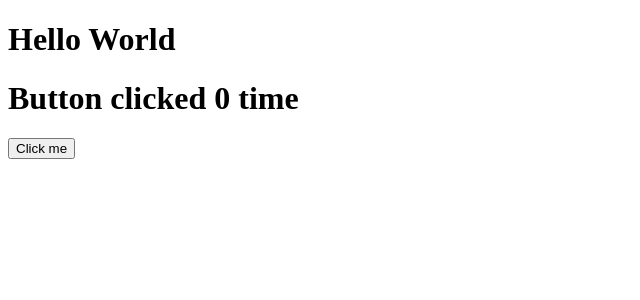
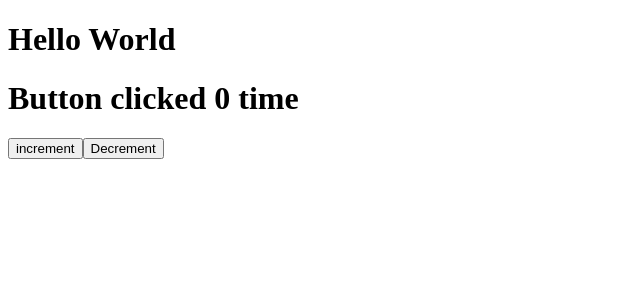
Before and after one commit to ABOBAKAR-IT/learn-react, a React (Create React App) app: page / in a window 1280 px wide. Shown: the top 300 px of the page, without its empty margins (0-640 px from the left). Built offline with nearby package versions, Linux system fonts and the light colour scheme.

Commit message:
increment and decrement done using useState

```diff
--- a/src/Pat.jsx
+++ b/src/Pat.jsx
@@ -2,12 +2,18 @@
 const Pat=()=>{
     let [count,setcount]= useState(0);
     function display(){
+
      setcount(count+1);
+    }
+    function decrement(){
+        if(count>0)
+        setcount(count-1)
     }
     return(
     <div>
         <h1>Button clicked {count} time</h1>
-        <button onClick={display}>Click me</button>
+        <button onClick={display}>increment</button>
+        <button onClick={decrement}>Decrement</button>
     </div>
     )
 }
```
